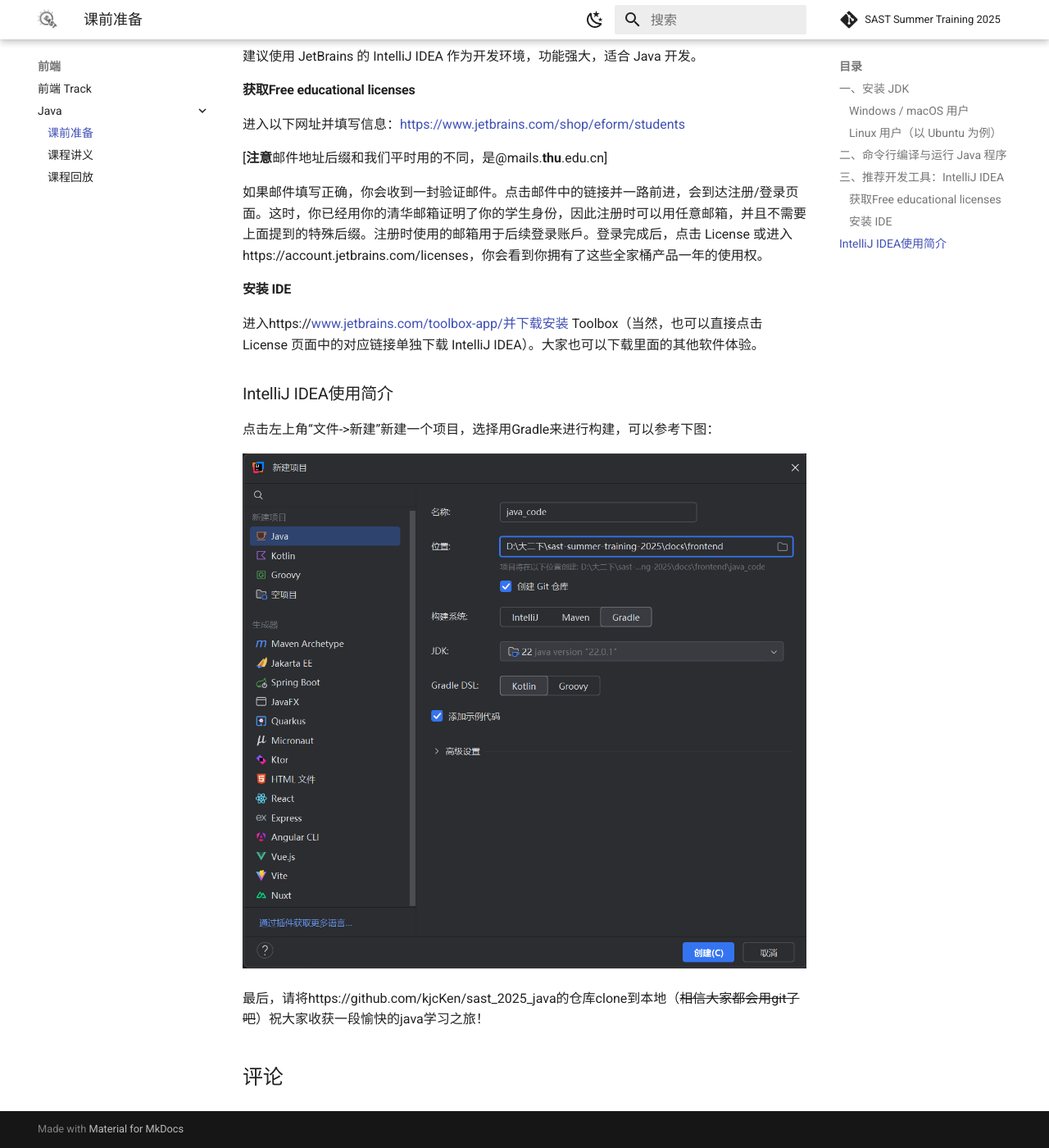
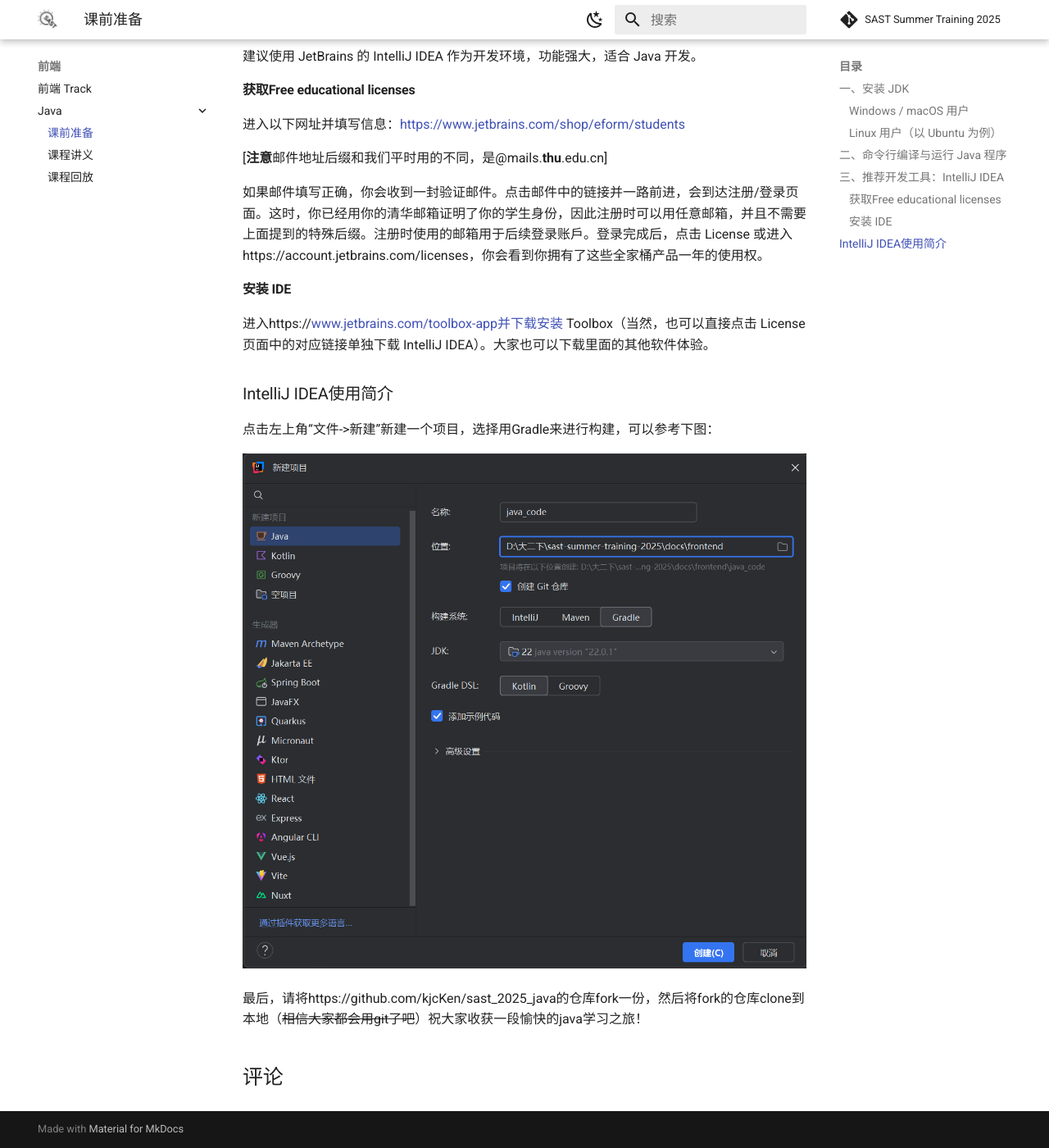
Before and after one commit to sast-summer-training-2025/sast-summer-training-2025.github.io, an MkDocs documentation site: the page built from docs/frontend/java/Environment_Setup.md, in a window 1280 px wide and 1400 px high, scrolled down 887 px. Shown: the whole window at 82% size. Built offline with MkDocs 1.6.1 and Material for MkDocs 9.7.7, drawn with Linux system fonts in a browser that asks for light colours; comment, search, counter and statistics services are not loaded.

Commit message:
commit Environment_Setup.md

```diff
--- a/docs/frontend/java/Environment_Setup.md
+++ b/docs/frontend/java/Environment_Setup.md
@@ -42,7 +42,7 @@
 
 #### 安装 IDE
 
-进入https://www.jetbrains.com/toolbox-app/并下载安装 Toolbox（当然，也可以直接点击 License 页面中的对应链接单独下载 IntelliJ IDEA）。大家也可以下载里面的其他软件体验。
+进入https://www.jetbrains.com/toolbox-app并下载安装 Toolbox（当然，也可以直接点击 License 页面中的对应链接单独下载 IntelliJ IDEA）。大家也可以下载里面的其他软件体验。
 
 ### IntelliJ IDEA使用简介
 
@@ -50,4 +50,4 @@
 
 ![image-20250723194749536](./images/3.png)
 
-最后，请将https://github.com/kjcKen/sast_2025_java的仓库clone到本地（~~相信大家都会用git了吧~~）祝大家收获一段愉快的java学习之旅！
+最后，请将https://github.com/kjcKen/sast_2025_java的仓库fork一份，然后将fork的仓库clone到本地（~~相信大家都会用git了吧~~）祝大家收获一段愉快的java学习之旅！
```
